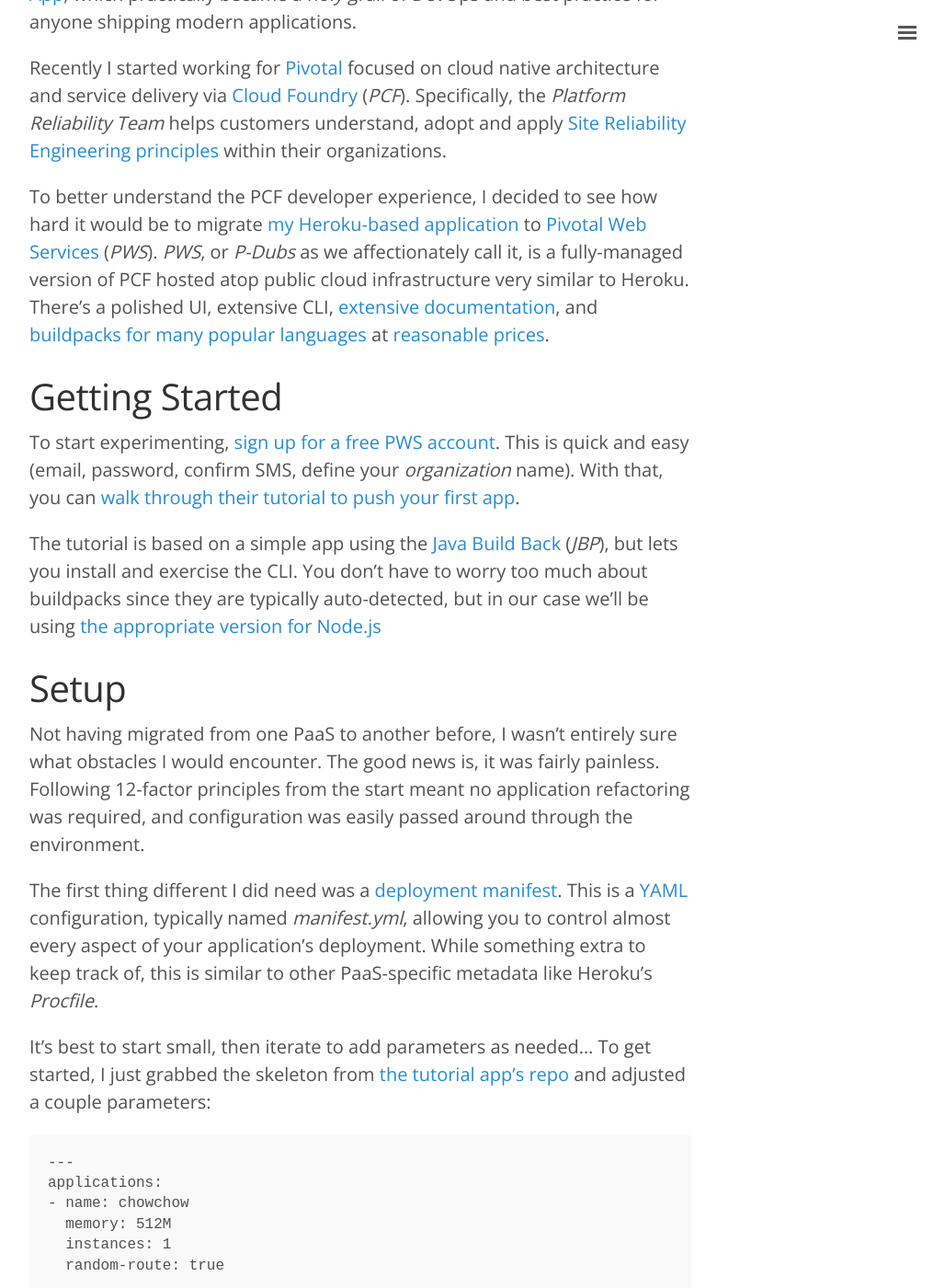
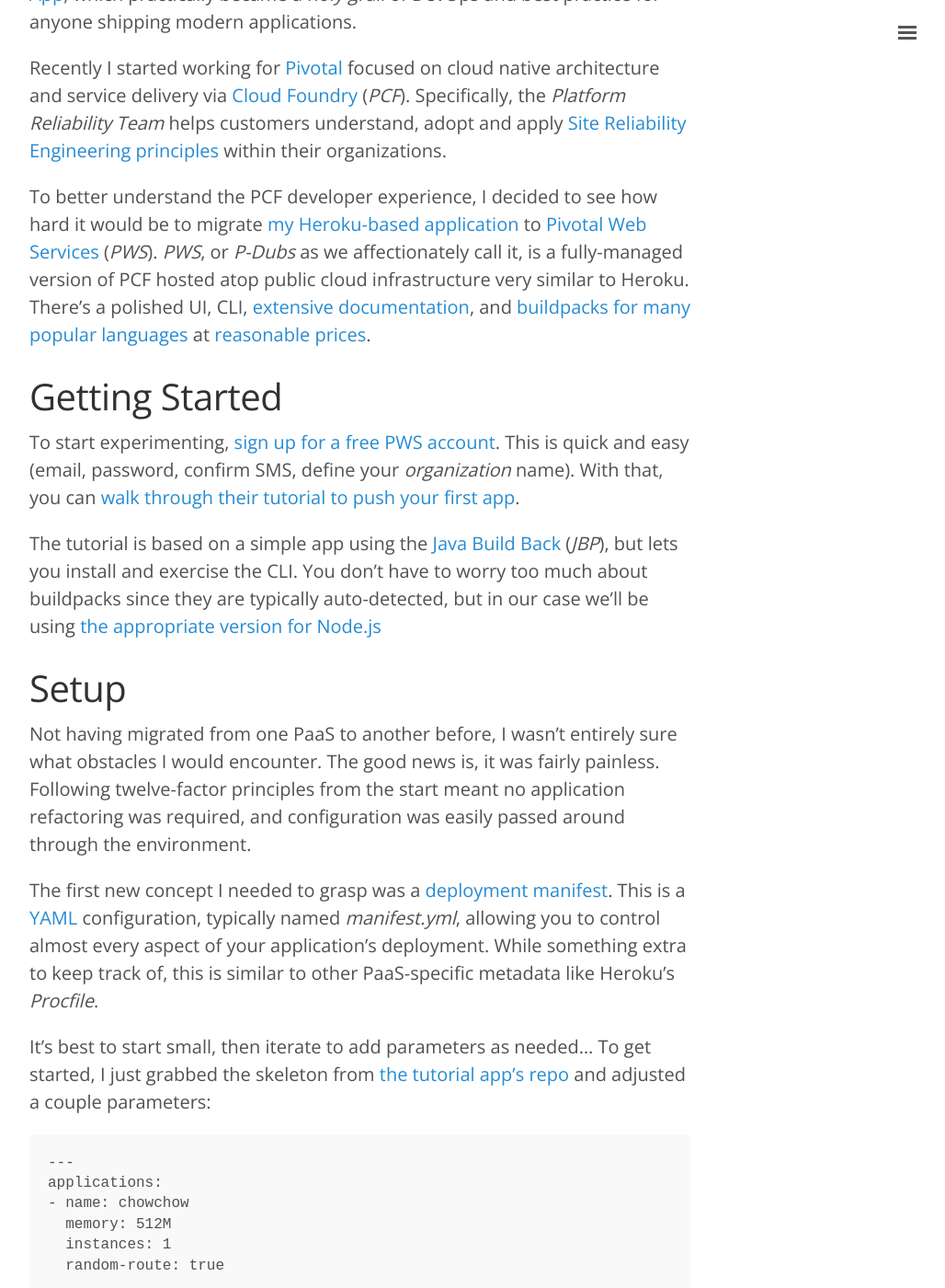
Before and after one commit to deadlysyn/blog, a Jekyll site: the page built from _posts/2018-02-24-node-on-pws.md, in a window 1280 px wide and 1400 px high, scrolled down 610 px. Shown: the whole window at 92% size, without its empty margins (248-1276 px from the left). Built offline with Jekyll 4.4.1, drawn with Linux system fonts in a browser that asks for light colours; some of the changed text lies outside the part shown.

Commit message:
final draft

```diff
--- a/_posts/2018-02-24-node-on-pws.md
+++ b/_posts/2018-02-24-node-on-pws.md
@@ -12,7 +12,7 @@ I was eager to give [Heroku](https://devcenter.heroku.com) a spin since many res
 
 Recently I started working for [Pivotal](https://pivotal.io) focused on cloud native architecture and service delivery via [Cloud Foundry](https://www.cloudfoundry.org/the-foundry/pivotal-cloud-foundry) (_PCF_). Specifically, the _Platform Reliability Team_ helps customers understand, adopt and apply [Site Reliability Engineering principles](https://landing.google.com/sre/book/chapters/part2.html) within their organizations.
 
-To better understand the PCF developer experience, I decided to see how hard it would be to migrate [my Heroku-based application](https://github.com/deadlysyn/chowchow) to [Pivotal Web Services](https://run.pivotal.io) (_PWS_). _PWS_, or _P-Dubs_ as we affectionately call it, is a fully-managed version of PCF hosted atop public cloud infrastructure very similar to Heroku.  There's a polished UI, extensive CLI, [extensive documentation](https://docs.run.pivotal.io), and [buildpacks for many popular languages](https://docs.run.pivotal.io/buildpacks/index.html) at [reasonable prices](https://run.pivotal.io/pricing).
+To better understand the PCF developer experience, I decided to see how hard it would be to migrate [my Heroku-based application](https://github.com/deadlysyn/chowchow) to [Pivotal Web Services](https://run.pivotal.io) (_PWS_). _PWS_, or _P-Dubs_ as we affectionately call it, is a fully-managed version of PCF hosted atop public cloud infrastructure very similar to Heroku.  There's a polished UI, CLI, [extensive documentation](https://docs.run.pivotal.io), and [buildpacks for many popular languages](https://docs.run.pivotal.io/buildpacks/index.html) at [reasonable prices](https://run.pivotal.io/pricing).
 
 # Getting Started
 
@@ -22,9 +22,9 @@ The tutorial is based on a simple app using the [Java Build Back](https://docs.r
 
 # Setup
 
-Not having migrated from one PaaS to another before, I wasn't entirely sure what obstacles I would encounter.  The good news is, it was fairly painless.  Following 12-factor principles from the start meant no application refactoring was required, and configuration was easily passed around through the environment.
+Not having migrated from one PaaS to another before, I wasn't entirely sure what obstacles I would encounter.  The good news is, it was fairly painless.  Following twelve-factor principles from the start meant no application refactoring was required, and configuration was easily passed around through the environment.
 
-The first thing different I did need was a [deployment manifest](https://docs.run.pivotal.io/devguide/deploy-apps/manifest.html).  This is a [YAML](https://en.wikipedia.org/wiki/YAML) configuration, typically named _manifest.yml_, allowing you to control almost every aspect of your application's deployment.  While something extra to keep track of, this is similar to other PaaS-specific metadata like Heroku's _Procfile_.
+The first new concept I needed to grasp was a [deployment manifest](https://docs.run.pivotal.io/devguide/deploy-apps/manifest.html).  This is a [YAML](https://en.wikipedia.org/wiki/YAML) configuration, typically named _manifest.yml_, allowing you to control almost every aspect of your application's deployment.  While something extra to keep track of, this is similar to other PaaS-specific metadata like Heroku's _Procfile_.
 
 It's best to start small, then iterate to add parameters as needed...  To get started, I just grabbed the skeleton from [the tutorial app's repo](https://github.com/cloudfoundry-samples/cf-sample-app-spring) and adjusted a couple parameters:
 
@@ -127,13 +127,13 @@ The UI is also lightweight and responsive:
 
 If you want to go deeper on Cloud Foundry specifics, [the documentation is the place to start](https://docs.run.pivotal.io)...  A couple key concepts we glossed over above were [routes](https://docs.run.pivotal.io/devguide/deploy-apps/routes-domains.html) and [spaces](https://docs.cloudfoundry.org/concepts/roles.html).  Since they are so central to hosting an application, I wanted to briefly describe both of those here.
 
-The term _route_ within the PCF ecosystem usually refers to the hostname portion of a FQDN ([Fully Qualified Domain Name](https://en.wikipedia.org/wiki/Fully_qualified_domain_name)).  In our example above, the FQDN was `chowchow-fantastic-waterbuck.cfapps.io` and the route was `chowchow-fantastic-waterbuck`.  It's also possible to have _context specific routes_ which allow different micro-services hosted under the same top-level domain name to be reached via URIs.  An example of that would be `example.com/foo` and `example.com/bar` where `/foo` and `/bar` are different applications.  This is highly flexible, and allows you to easily scale-out specific parts of your application regardless of how you chose to present it to the Internet.
+The term _route_ within the PCF ecosystem usually refers to the hostname portion of a FQDN ([Fully Qualified Domain Name](https://en.wikipedia.org/wiki/Fully_qualified_domain_name)).  In our example above, the FQDN was `chowchow-fantastic-waterbuck.cfapps.io` and the route was `chowchow-fantastic-waterbuck`.  It's also possible to have _context specific routes_ which allow different micro-services hosted under the same top-level domain name to be reached via URIs.  An example of that would be _example.com/foo_ and _example.com/bar_ where _/foo_ and _/bar_ are routed to different applications.  This is highly flexible, and allows you to easily scale-out specific parts of your service regardless of how you chose to present it to the Internet.
 
-Spaces are part of Cloud Foundry's authorization scheme.  This is a hierarchy...  Every project will have one or more _organizations_ (above this was `deadlysyn-org`), which in turn have one or more _spaces_, which have one or more _users_ and _applications_ with RBAC ([Role Based Access Control](https://en.wikipedia.org/wiki/Role-based_access_control)).  We deployed to the `development` space which was created for us by default, but this is again as flexible as you need it to be in complex multi-tenant environments.
+_Spaces_ are part of Cloud Foundry's authorization scheme.  This is a hierarchy...  Every project will have one or more _organizations_ (in our example this was `deadlysyn-org`), which in turn have one or more _spaces_, each of which have one or more _users_ and _applications_ all governed by RBAC ([Role Based Access Control](https://en.wikipedia.org/wiki/Role-based_access_control)).  We deployed to the `development` space which was created for us by default, but this is again as flexible as you need it to be in complex multi-tenant environments.
 
 # Conclusion
 
-I encountered one _oops_ during this journey...  While `cf push` worked, in my haste to see everything work I'd forgotten to properly set up the environment.  We could [add environment variables to our deployment manifest](https://docs.run.pivotal.io/devguide/deploy-apps/manifest.html#env-block), but that is really for non-sensitive information (think things like `NODE_ENV`).
+I encountered one _oops_ during this journey...  While `cf push` worked, in my haste to get everything going I'd forgotten to properly set up the environment.  We could [add environment variables to our deployment manifest](https://docs.run.pivotal.io/devguide/deploy-apps/manifest.html#env-block), but that is really for non-sensitive information (think things like `NODE_ENV`).
 
 For sensitive bits you don't want checked into source control, keep them out of the deployment manifest...  The mechanism I used instead was `cf env`.  This is similar to Heroku's `config vars`.  You can define variables at deploy time, adjust them while the service is running, and they persist across deployments (so you don't lose settings when orchestrating new instances).
 
```
Also changed, not shown: other parts of _posts/2018-02-24-node-on-pws.md (+1 -1 lines).
